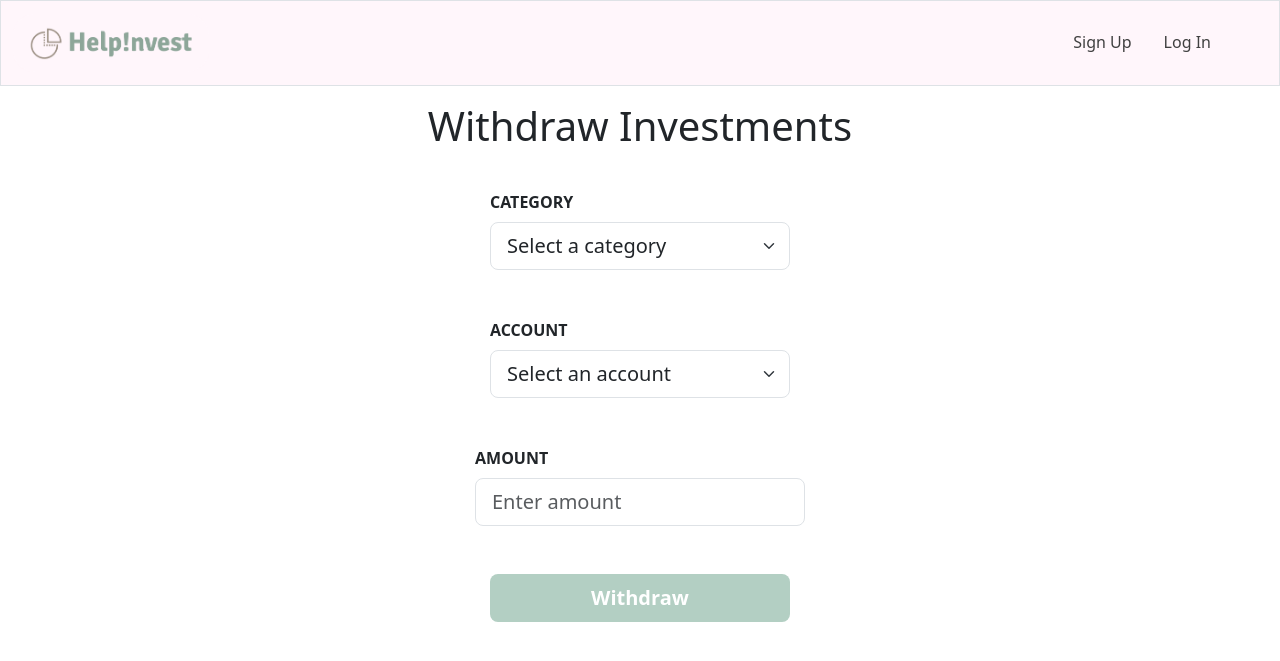
After one commit to luneroka/help-invest, a Python web app: template templates/withdraw.html in a window 1280 px wide. The commit adds this page. Shown: the top 661 px of the page. Run offline with Jinja, Linux system fonts and the light colour scheme; the template is opened without the code that fills it, so the values that code supplies are empty.

Commit message:
First attempt to withdraw route and template

```diff
--- a/templates/layout.html
+++ b/templates/layout.html
@@ -53,6 +53,9 @@
             </li>
             <li class="nav-item">
               <a class="nav-link" href="/add-entry">Add Entry</a>
+            </li>
+            <li class="nav-item">
+              <a class="nav-link" href="/withdraw">Withdraw</a>
             </li>
             <li class="nav-item">
               <a class="nav-link" href="/history">View History</a>
--- /dev/null
+++ b/templates/withdraw.html
@@ -0,0 +1,113 @@
+{% extends "layout.html" %} {% block title %} Update Portfolio {% endblock %} {%
+block main %}
+<h1>Withdraw Investments</h1>
+<form method="POST" id="withdraw-form">
+  <input type="hidden" name="csrf_token" value="{{ csrf_token() }}" />
+  <div class="d-flex flex-column justify-content-center align-items-center">
+    <div class="mb-5 input-group-lg text-start">
+      <label for="category-name" class="entry-label form-label">CATEGORY</label>
+      <select
+        class="form-select"
+        name="category-name"
+        id="category-name"
+        required
+        style="min-width: 300px"
+      >
+        <option value="" disabled selected>Select a category</option>
+        {% for category in distinct_categories %}
+        <option value="{{ category }}">{{ category }}</option>
+        {% endfor %}
+      </select>
+    </div>
+
+    <div class="mb-5 input-group-lg text-start">
+      <label for="sub-category" class="entry-label form-label">ACCOUNT</label>
+      <select
+        class="form-select"
+        name="sub-category"
+        id="sub-category"
+        required
+        style="min-width: 300px"
+      >
+        <option value="" disabled selected>Select an account</option>
+      </select>
+    </div>
+
+    <div class="mb-5 input-group-lg text-start">
+      <label for="amount" class="entry-label form-label">AMOUNT</label>
+      <input
+        type="text"
+        name="amount"
+        id="amount"
+        required
+        placeholder="Enter amount"
+        class="form-control"
+        style="min-width: 300px"
+      />
+    </div>
+  </div>
+
+  <button
+    id="withdraw-invest"
+    type="submit"
+    class="btn btn-lg main-btn"
+    style="width: 300px"
+  >
+    Withdraw
+  </button>
+</form>
+
+<script>
+  // Populate the Select fields
+  const categorySelect = document.getElementById('category-name');
+  const subCategorySelect = document.getElementById('sub-category');
+  const form = document.getElementById('withdraw-form');
+
+  const withdrawCategories = JSON.parse(
+    '{{ withdraw_categories | tojson | safe }}'
+  );
+
+  categorySelect.addEventListener('change', () => {
+    const selectedCategory = categorySelect.value;
+    subCategorySelect.innerHTML =
+      '<option value="" disabled selected>Select an account</option>';
+    withdrawCategories
+      .filter((entry) => entry.category === selectedCategory)
+      .forEach((entry) => {
+        const option = document.createElement('option');
+        option.value = entry.sub_category;
+        option.textContent = entry.sub_category;
+        subCategorySelect.appendChild(option);
+      });
+  });
+
+  // Apply USD formatting to amount input while typing
+  const amountInput = document.getElementById('amount');
+
+  amountInput.addEventListener('input', (e) => {
+    // Remove all non-numeric characters
+    let value = e.target.value.replace(/[^0-9]/g, '');
+
+    // Format the number as a dollar amount without decimals
+    if (value) {
+      e.target.value = `$${new Intl.NumberFormat('en-US').format(value)}`;
+    } else {
+      e.target.value = ''; // Clear if no value
+    }
+  });
+
+  amountInput.addEventListener('blur', (e) => {
+    // Ensure the field includes a dollar sign on blur
+    if (!e.target.value.startsWith('$') && e.target.value !== '') {
+      e.target.value = `$${e.target.value}`;
+    }
+  });
+
+  // Clean amount input when submitting form
+  form.addEventListener('submit', (e) => {
+    // Remove dollar sign and commas from the amount input field
+    const rawValue = amountInput.value.replace(/[^0-9]/g, '');
+    amountInput.value = rawValue;
+  });
+</script>
+{% endblock %}
```
Also changed, not shown: main.py (+46 -0 lines).
